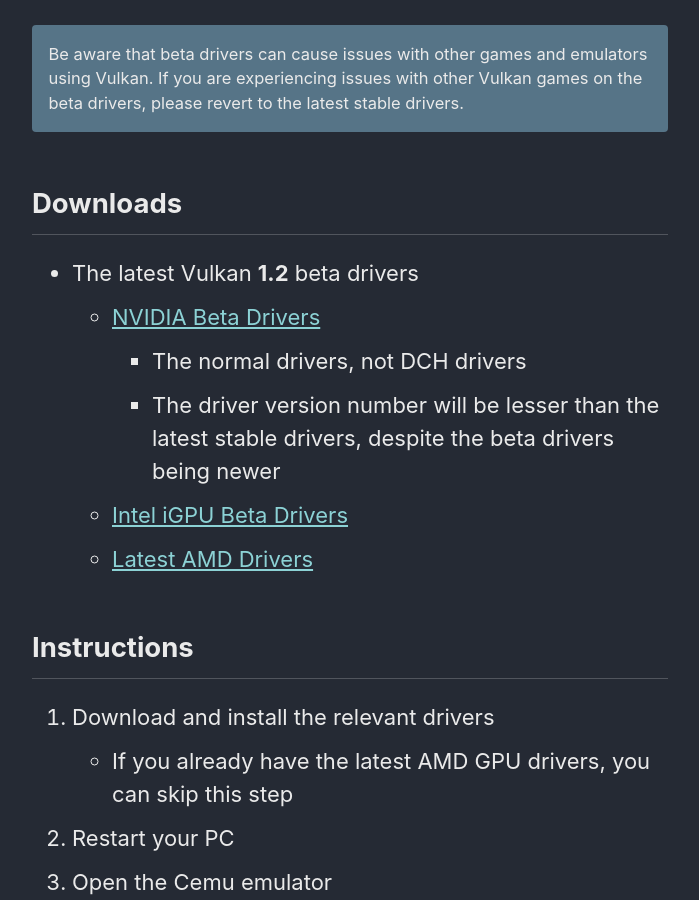
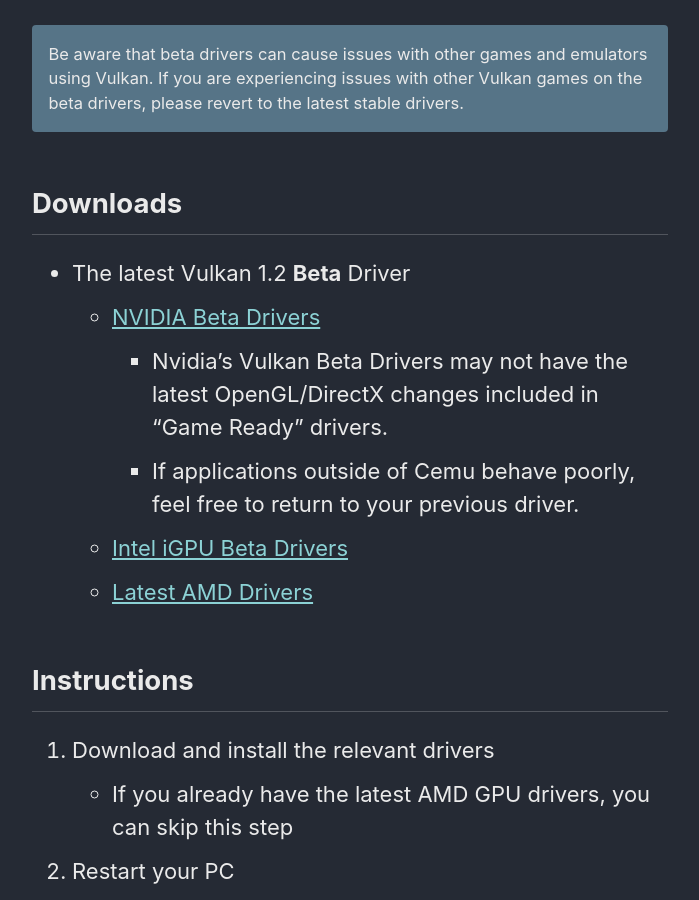
Before and after one commit to cfw-guide/cemu.cfw.guide, a Jekyll site: the page built from _pages/en_US/using-async.md, in a window 1280 px wide and 900 px high, scrolled down 2430 px. Shown: the whole window, without its empty margins (290-989 px from the left). Built offline with Jekyll 4.4.1, drawn with Linux system fonts in a browser that asks for light colours.

Commit message:
Changed Nvidia Vulkan Beta Driver info.
Nvidia no longer has non-DCH options & further information has been provided.

```diff
--- a/_pages/en_US/using-async.md
+++ b/_pages/en_US/using-async.md
@@ -38,10 +38,10 @@
 
 ## Downloads
 
-- The latest Vulkan **1.2** beta drivers
+- The latest Vulkan 1.2 **Beta** Driver
     - [NVIDIA Beta Drivers](https://developer.nvidia.com/vulkan-driver)
-        - The normal drivers, not DCH drivers
-        - The driver version number will be lesser than the latest stable drivers, despite the beta drivers being newer
+        - Nvidia's Vulkan Beta Drivers may not have the latest OpenGL/DirectX changes included in "Game Ready" drivers.
+        - If applications outside of Cemu behave poorly, feel free to return to your previous driver.
     - [Intel iGPU Beta Drivers](https://downloadcenter.intel.com/download/29616/Intel-Graphics-Windows-10-DCH-Drivers?product=80939)
     - [Latest AMD Drivers](https://www.amd.com/en/support)
 
```
